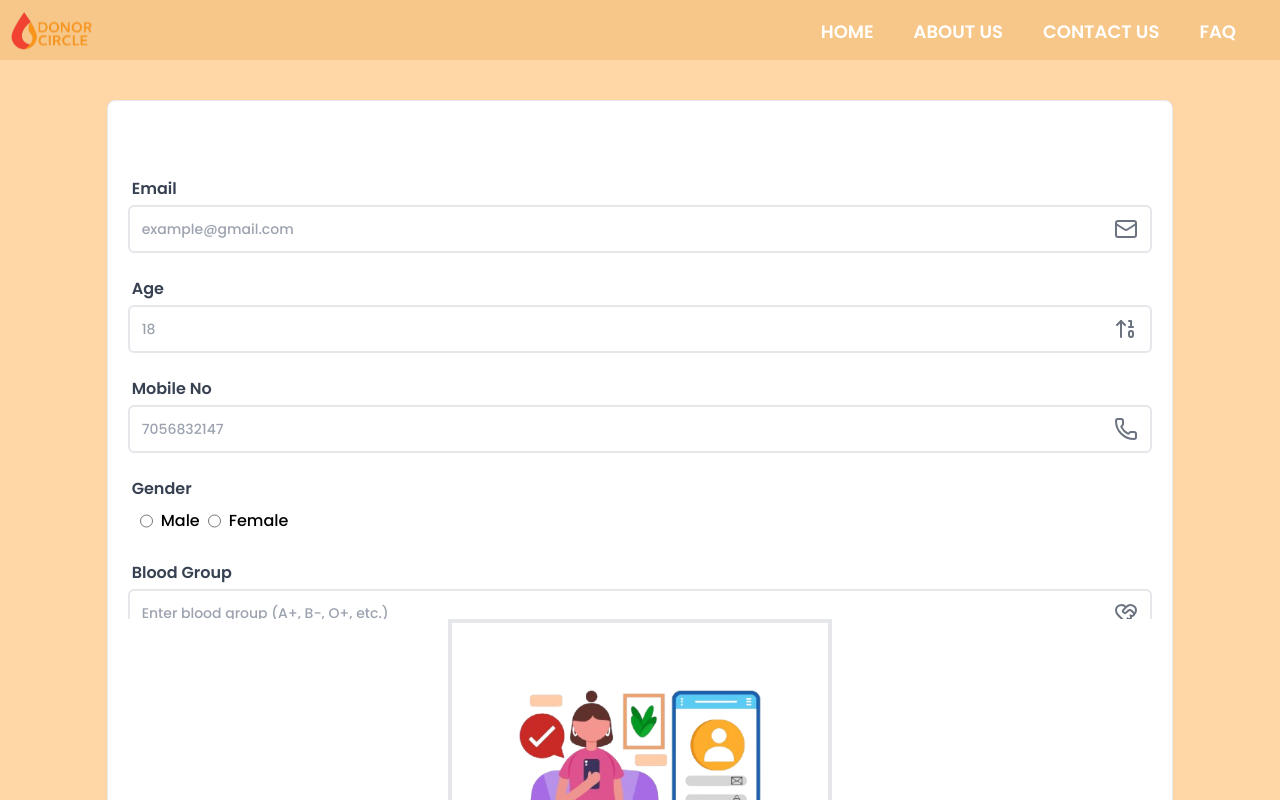
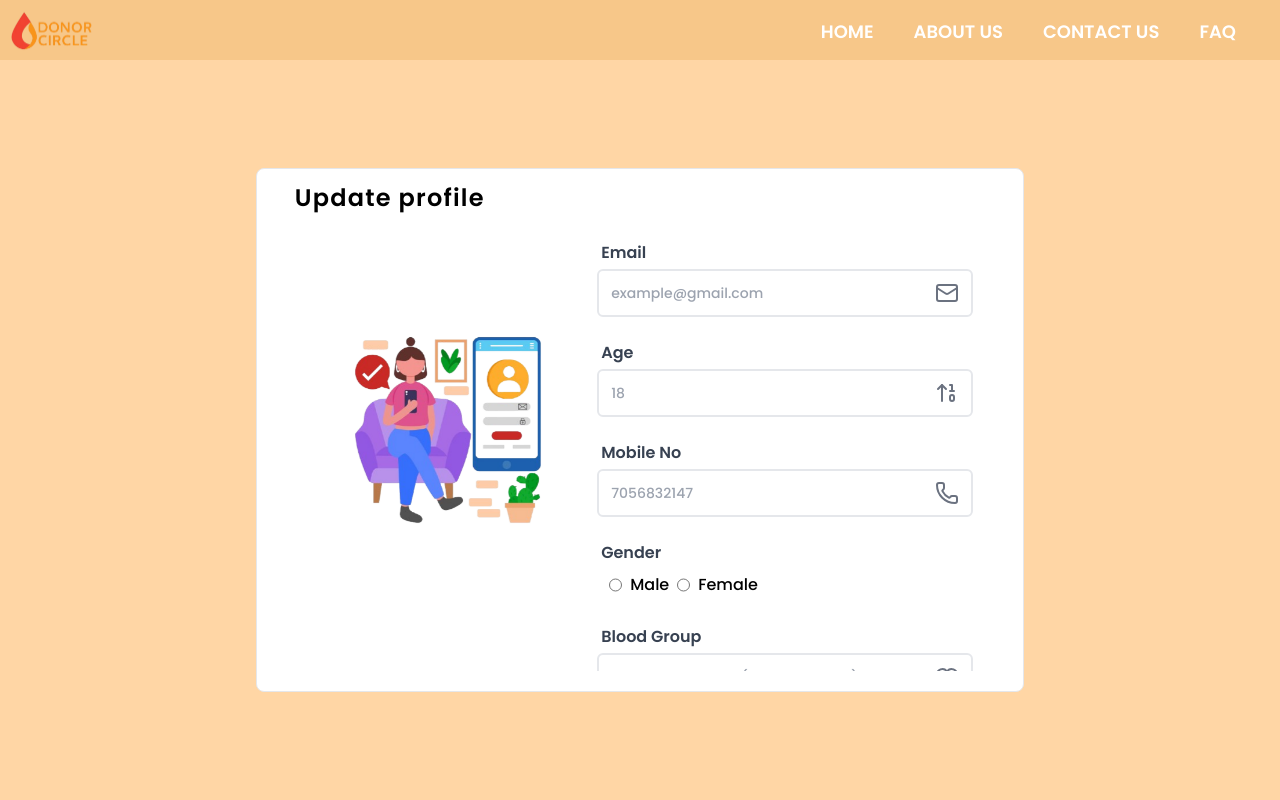
Before and after one commit to TanmayVidhate/DonorCircle_2, a React (Vite) app in the folder client/: page /adduserprofile in a window 1280 px wide. Shown: the top 800 px of the page. Built offline with nearby package versions, Linux system fonts and the light colour scheme.

Commit message:
add breakpoint

```diff
--- a/client/src/Views/AddUserProfile.jsx
+++ b/client/src/Views/AddUserProfile.jsx
@@ -102,21 +102,21 @@ function AddUserProfile() {
 
     return (
         <>
-            <div className='flex flex-col w-screen min-h-screen bg-[#ffd6a5] '>
+            <div className='flex flex-col justify-center items-center w-screen min-h-screen bg-[#ffd6a5] '>
                 <Navbar />
-                <div className='flex flex-col my-20 items-center'>
-                    <div className='flex flex-col items-center border rounded-lg my-5 bg-white w-5/6  p-4 '>
+                {/* <div className='flex flex-col mt-20 border-4  items-center justify-end '> */}
+                    <div className='flex flex-col items-center  border rounded-lg mt-20 m-5 bg-white w-5/6  p-5 lg:flex-row lg:justify-center lg:items-center lg:w-3/5'>
 
                         {/* second div */}
-                        <div className='order-2'>
-                            <p className='invisible text-2xl font-semibold ml-2 tracking-wider lg:visible lg:absolute lg:top-3 lg:left-16'>Update profile</p>
-                            <Image img_url={imgurl} className="w-full h-2/5 !object-scale-down border-4 " />
+                        <div className='order-2 w-full  lg:w-2/5 lg:relative '>
+                            <p className='invisible text-2xl font-semibold ml-2 tracking-wider lg:order-1 lg:visible lg:absolute lg:-top-14 lg:-left-4 '>Update profile</p>
+                            <Image img_url={imgurl} className="w-full  !object-scale-down  " />
                         </div>
 
                         {/* first div */}
-                        <div className='order-1 w-full overflow-y-auto overflow-x-hidden scrollbar-hide  '>
-                            <p className='text-2xl font-semibold ml-2 tracking-wider sm:text-3xl md:text-4xl lg:invisible'>Update profile</p>
-                            <form className='w-full  h-[450px] ' action="/profile" method="post" encType='multipart/form-data'  >
+                        <div className='order-1 w-full overflow-y-auto overflow-x-hidden scrollbar-hide  lg:w-96 lg:order-2'>
+                            <p className=' text-2xl font-semibold ml-2 tracking-wider sm:text-3xl md:text-3xl lg:invisible lg:text-2xl  '>Update profile</p>
+                            <form className='flex flex-col w-full h-[450px] ' action="/profile" method="post" encType='multipart/form-data'  >
 
 
                                 {/* <div className='flex flex-col p-1 '>
@@ -300,7 +300,7 @@ function AddUserProfile() {
                             <DevTool control={control} />
                         </div>
                     </div>
-                </div>
+                {/* </div> */}
                 <Toaster />
             </div>
         </>
```
